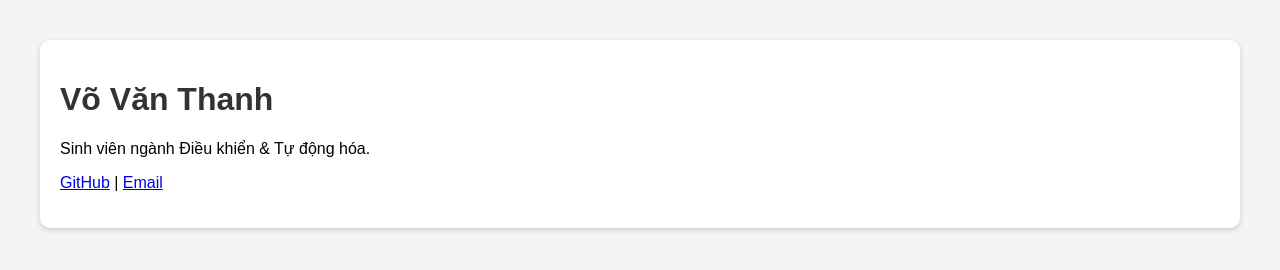
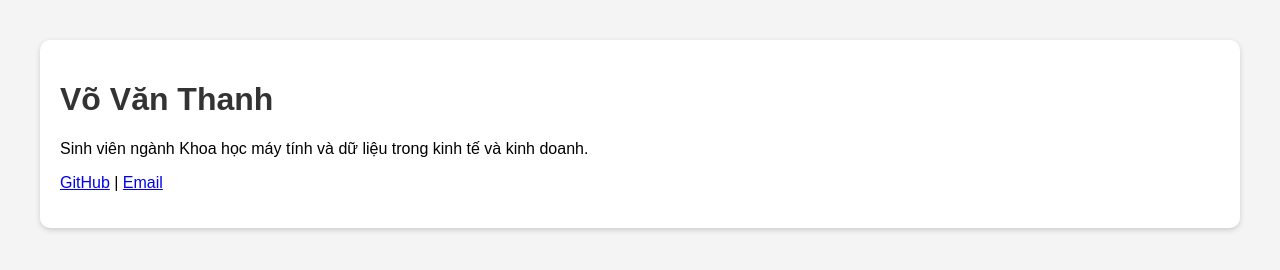
Before and after one commit to vvthanh857/vvthanh857.github.io, a plain HTML site: page index.html in a window 1280 px wide. Drawn offline with Linux system fonts and the light colour scheme.

Commit message:
Update index.html

```diff
--- a/index.html
+++ b/index.html
@@ -13,7 +13,7 @@
 <body>
   <div class="card">
     <h1>Võ Văn Thanh</h1>
-    <p>Sinh viên ngành Điều khiển & Tự động hóa.</p>
+    <p>Sinh viên ngành Khoa học máy tính và dữ liệu trong kinh tế và kinh doanh.</p>
     <p><a href="https://github.com/username">GitHub</a> | <a href="mailto:email@gmail.com">Email</a></p>
   </div>
 </body>
```
